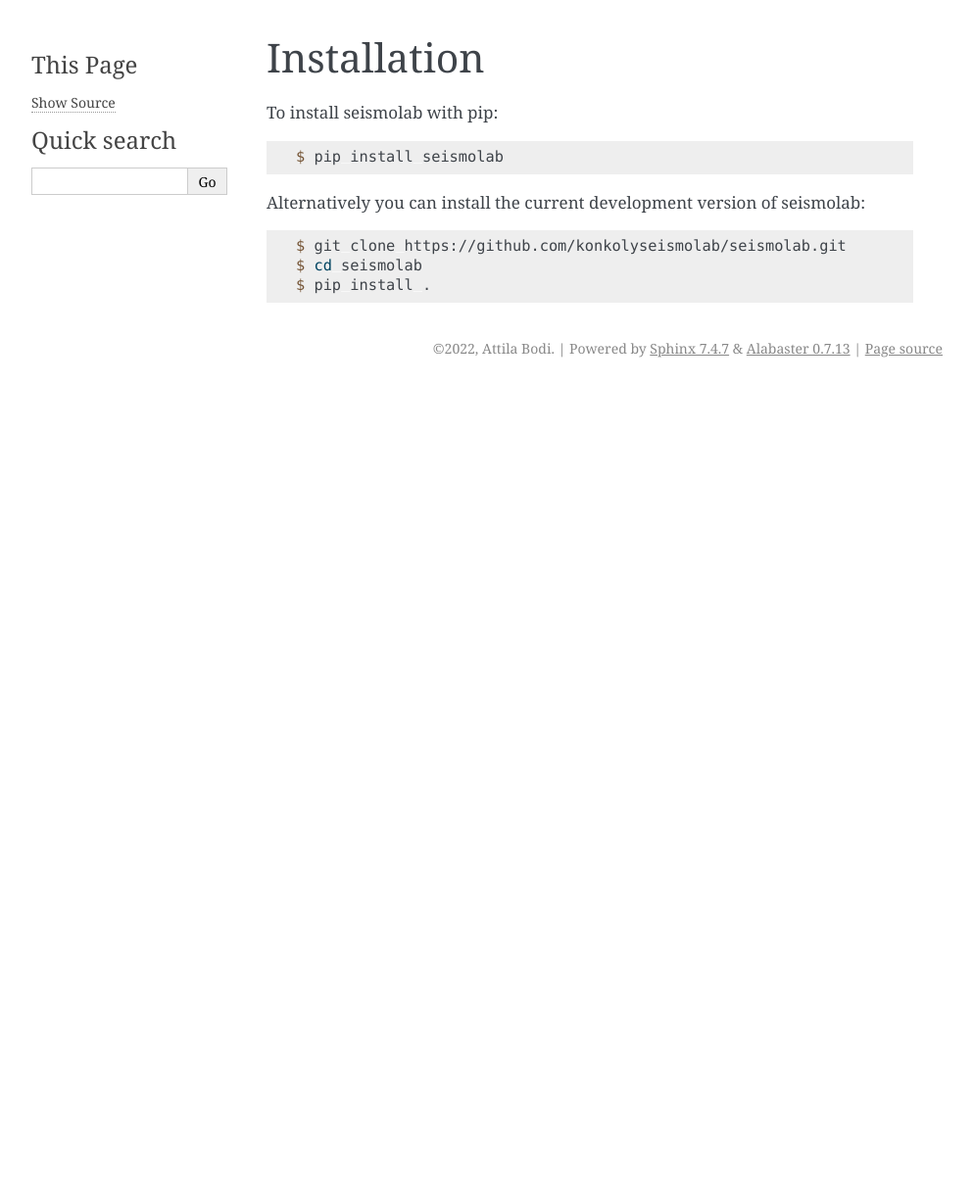
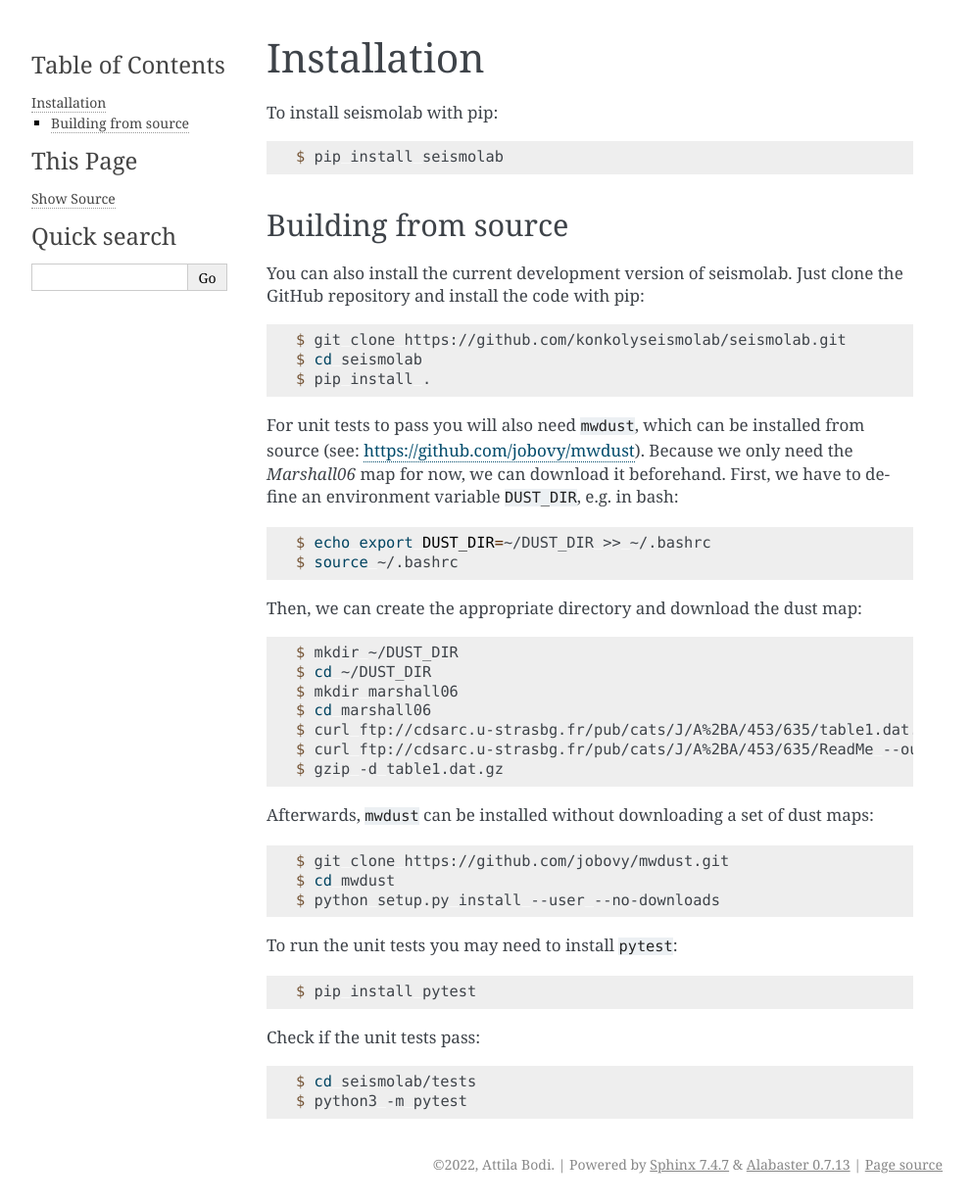
Before and after one commit to konkolyseismolab/seismolab, a Sphinx documentation site: the page built from docs/source/installation.rst, in a window 1280 px wide. Shown: the whole page at 98% size, without its empty margins (148-1141 px from the left). Built offline with Sphinx 7.4.7, drawn with Linux system fonts in a browser that asks for light colours; pages that are not in the unit, such as notebooks, are missing from menus; before the commit the page ends 900 px from its top, so only the background shows below that.

Commit message:
add running tests to docs

```diff
--- a/docs/source/installation.rst
+++ b/docs/source/installation.rst
@@ -8,10 +8,53 @@
    $ pip install seismolab
 
 
-Alternatively you can install the current development version of seismolab:
+Building from source
+--------------------
+
+You can also install the current development version of seismolab. Just clone the GitHub repository and install the code with pip:
 
 .. code-block:: console
 
   $ git clone https://github.com/konkolyseismolab/seismolab.git
   $ cd seismolab
   $ pip install .
+
+For unit tests to pass you will also need ``mwdust``, which can be installed from source (see: https://github.com/jobovy/mwdust). Because we only need the `Marshall06` map for now, we can download it beforehand. First, we have to define an environment variable ``DUST_DIR``, e.g. in bash:
+
+.. code-block:: console
+
+  $ echo export DUST_DIR=~/DUST_DIR >> ~/.bashrc
+  $ source ~/.bashrc
+
+Then, we can create the appropriate directory and download the dust map:
+
+.. code-block:: console
+
+  $ mkdir ~/DUST_DIR
+  $ cd ~/DUST_DIR
+  $ mkdir marshall06
+  $ cd marshall06
+  $ curl ftp://cdsarc.u-strasbg.fr/pub/cats/J/A%2BA/453/635/table1.dat.gz --output table1.dat.gz
+  $ curl ftp://cdsarc.u-strasbg.fr/pub/cats/J/A%2BA/453/635/ReadMe --output ReadMe
+  $ gzip -d table1.dat.gz
+
+Afterwards, ``mwdust`` can be installed without downloading a set of dust maps:
+
+.. code-block:: console
+
+  $ git clone https://github.com/jobovy/mwdust.git
+  $ cd mwdust
+  $ python setup.py install --user --no-downloads
+
+To run the unit tests you may need to install ``pytest``:
+
+.. code-block:: console
+
+  $ pip install pytest
+
+Check if the unit tests pass:
+
+.. code-block:: console
+
+  $ cd seismolab/tests
+  $ python3 -m pytest
```
